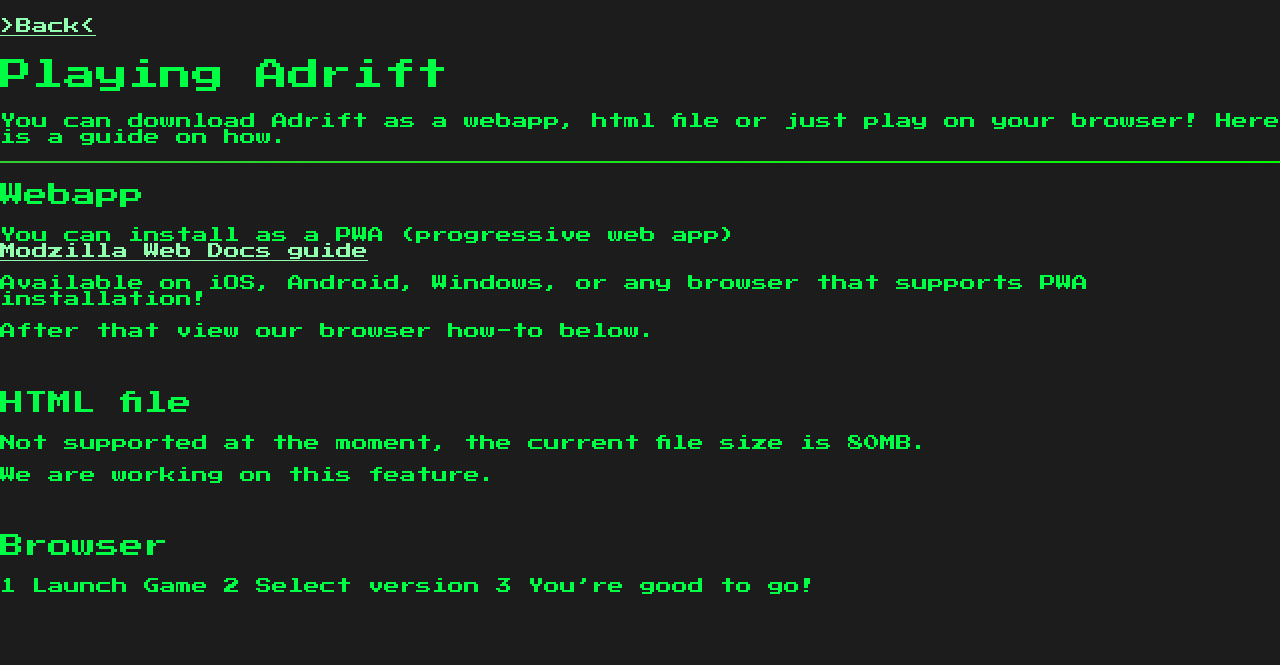
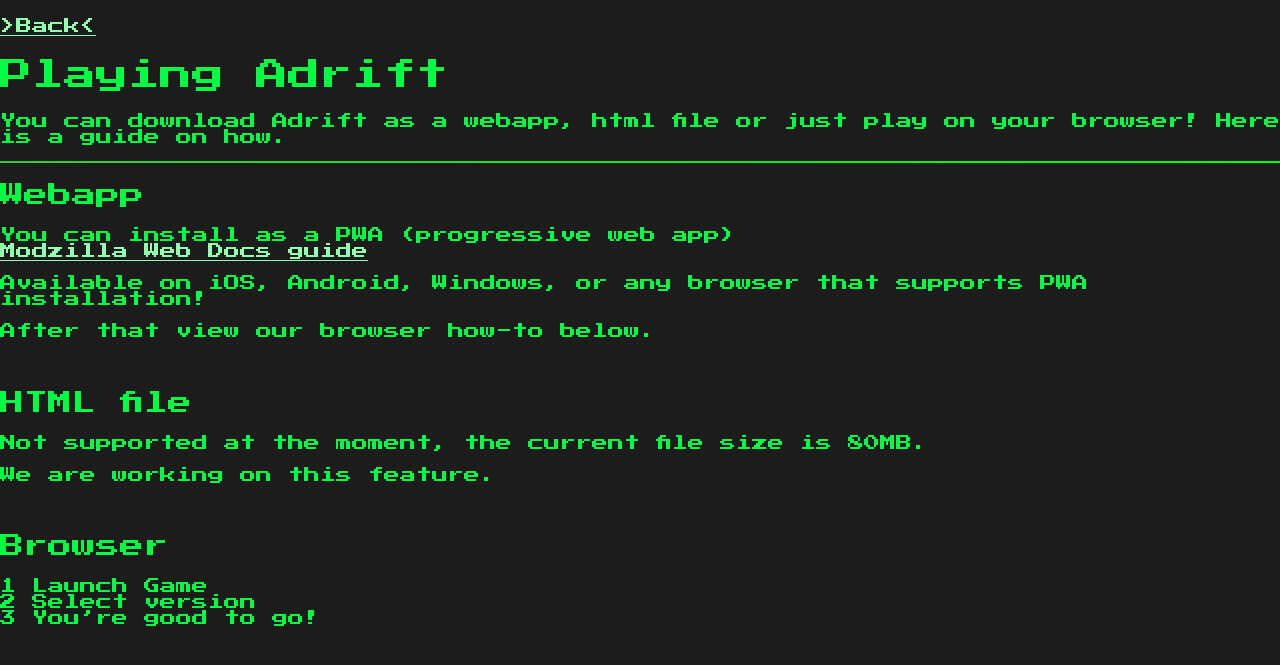
Before and after one commit to AdriftApp/adriftapp.github.io, a Jekyll site: the page built from wiki/start/install.md, in a window 1280 px wide. Shown: the top 665 px of the page. Built offline with Jekyll 4.4.1, drawn with Linux system fonts in a browser that asks for light colours.

```diff
--- a/wiki/start/install.md
+++ b/wiki/start/install.md
@@ -31,6 +31,6 @@ We are working on this feature.
 
 ## Browser
 
-1 Launch Game
-2 Select version
+1 Launch Game\
+2 Select version\
 3 You're good to go!
```
